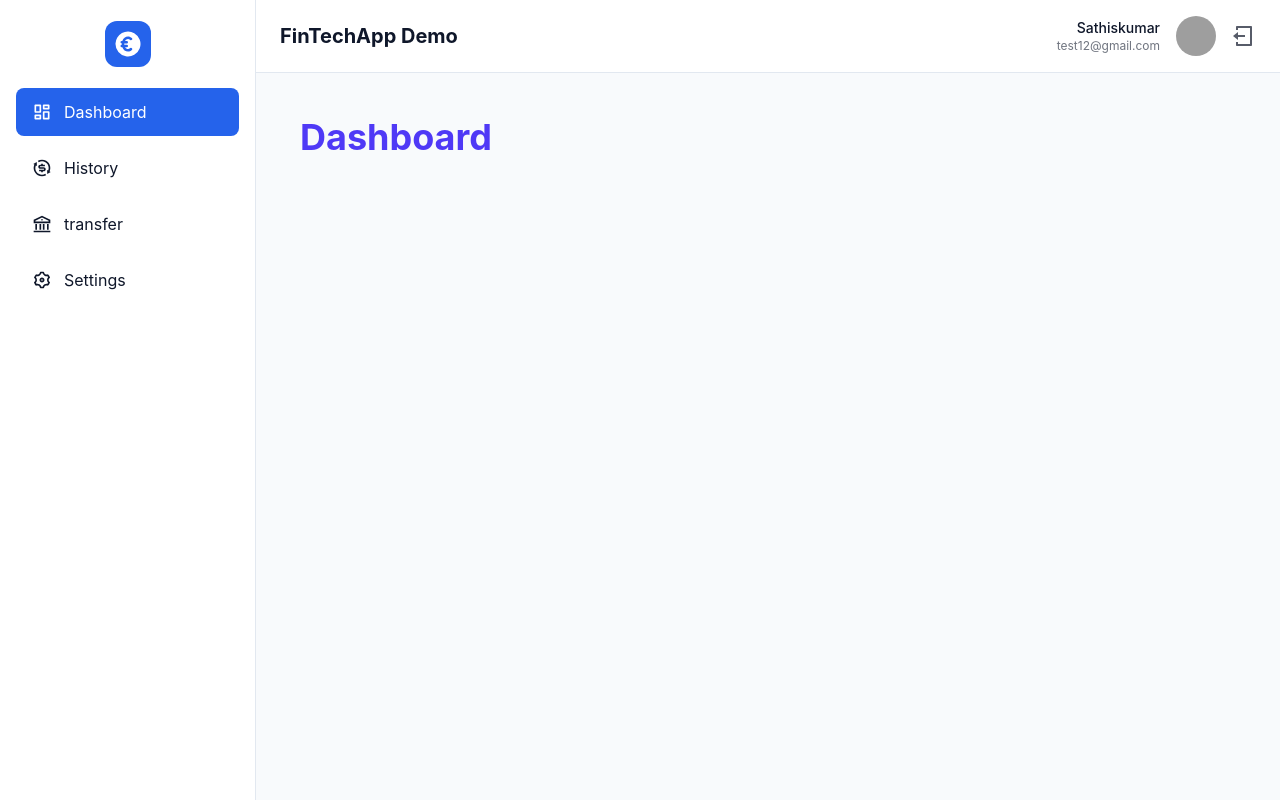
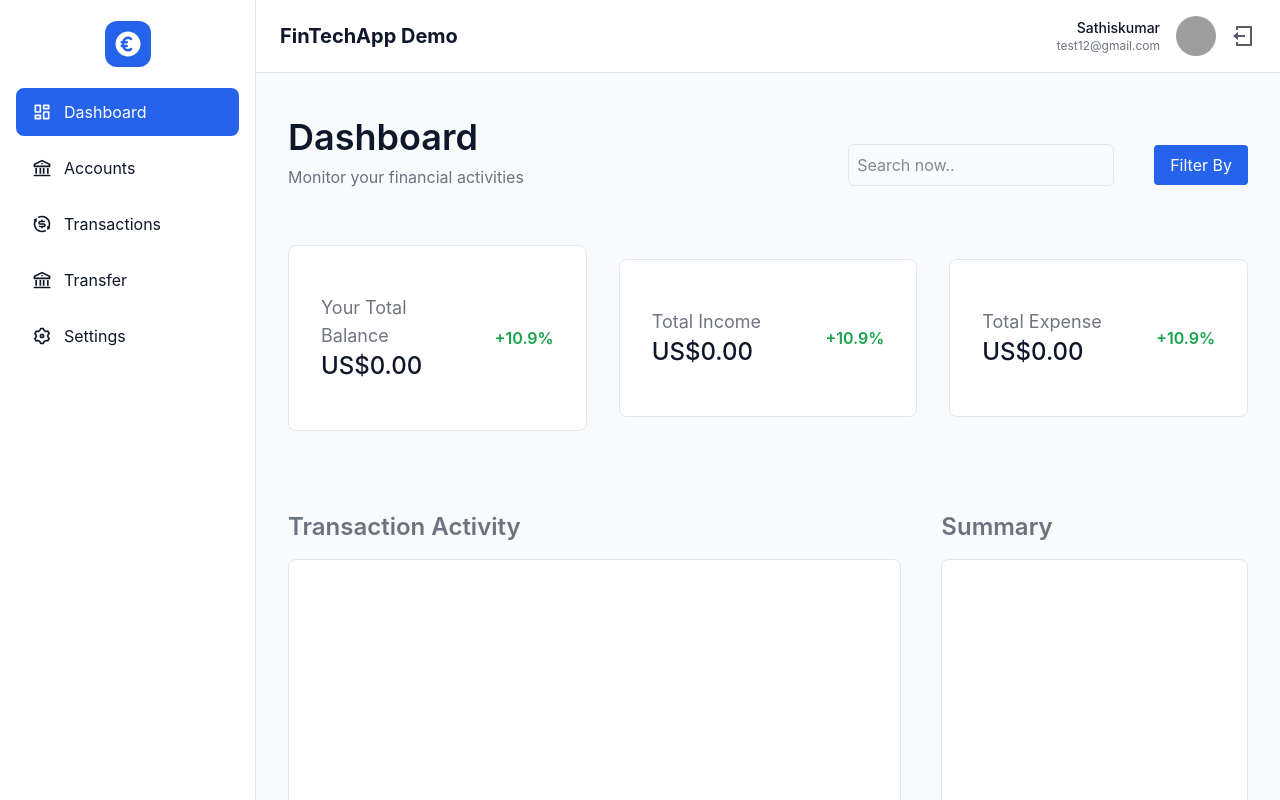
Before and after one commit to sathisk15/Thesis-FinTech-App, a React (Vite) app in the folder frontend/: page /dashboard in a window 1280 px wide. Built offline with nearby package versions, Linux system fonts and the light colour scheme; grey boxes are pictures that could not be loaded.

Commit message:
Dashboard pages added and routers,SideBar updated

```diff
--- a/frontend/src/features/dashboard/DashboardPage.jsx
+++ b/frontend/src/features/dashboard/DashboardPage.jsx
@@ -1,7 +1,105 @@
 const DashboardPage = () => {
   return (
-    <div className="min-h-screen bg-slate-50 p-8">
-      <h1 className="text-4xl font-bold text-indigo-600">Dashboard</h1>
+    <div className="min-h-screen bg-background">
+      <div className="px-0 md:px-5 2xl:px-20">
+        {/* Header */}
+        <div className="flex flex-col md:flex-row md:items-center justify-between py-8">
+          <div className="mb-6">
+            <h1 className="text-4xl font-semibold text-text mb-2">Dashboard</h1>
+            <span className="text-text/60">
+              Monitor your financial activities
+            </span>
+          </div>
+
+          <div className="flex items-center gap-4 md:gap-10 2xl:gap-20">
+            <div className="flex items-center gap-2 border border-border rounded-md p-2">
+              <input
+                placeholder="Search now.."
+                className="bg-transparent outline-none text-text"
+              />
+            </div>
+
+            <button className="flex items-center gap-2 bg-primary py-2 px-4 rounded text-white">
+              <span className="text-base">Filter By</span>
+            </button>
+          </div>
+        </div>
+
+        {/* Stat Cards */}
+        <div className="flex flex-col md:flex-row items-center justify-between gap-8 mb-20">
+          {[
+            { title: 'Your Total Balance', value: 'US$0.00' },
+            { title: 'Total Income', value: 'US$0.00' },
+            { title: 'Total Expense', value: 'US$0.00' },
+          ].map((item) => (
+            <div
+              key={item.title}
+              className="w-full flex items-center justify-between gap-5 px-8 py-12 rounded-lg bg-card border border-border"
+            >
+              <div className="space-y-3">
+                <span className="text-text/60 text-lg">{item.title}</span>
+                <p className="text-2xl font-medium text-text">{item.value}</p>
+              </div>
+
+              <span className="text-success font-semibold">+10.9%</span>
+            </div>
+          ))}
+        </div>
+
+        {/* Charts Section */}
+        <div className="flex flex-col md:flex-row gap-10">
+          <div className="w-full md:w-2/3">
+            <p className="text-2xl font-semibold text-text/60 mb-4">
+              Transaction Activity
+            </p>
+
+            <div className="bg-card border border-border rounded-lg p-4 h-[500px]">
+              {/* Recharts goes here */}
+            </div>
+          </div>
+
+          <div className="w-full md:w-1/3">
+            <p className="text-2xl font-semibold text-text/60 mb-4">Summary</p>
+
+            <div className="bg-card border border-border rounded-lg p-4 h-[500px]">
+              {/* Pie chart goes here */}
+            </div>
+          </div>
+        </div>
+
+        {/* Tables */}
+        <div className="flex flex-col md:flex-row gap-10 mt-20">
+          <div className="w-full md:w-2/3">
+            <p className="text-2xl font-semibold text-text/60 mb-4">
+              Latest Transactions
+            </p>
+
+            <div className="overflow-x-auto bg-card border border-border rounded-lg">
+              <table className="w-full">
+                <thead className="border-b border-border text-text">
+                  <tr>
+                    <th className="py-3 px-4 text-left">Date</th>
+                    <th className="py-3 px-4 text-left">Name</th>
+                    <th className="py-3 px-4 text-left">Status</th>
+                    <th className="py-3 px-4 text-left">Source</th>
+                    <th className="py-3 px-4 text-left">Amount</th>
+                  </tr>
+                </thead>
+                <tbody />
+              </table>
+            </div>
+          </div>
+
+          <div className="w-full md:w-1/3">
+            <p className="text-2xl font-semibold text-text/60">Accounts</p>
+            {/* <span className="text-sm text-text/60">View all your accounts</span> */}
+
+            <div className="mt-4 bg-card border border-border rounded-lg p-4">
+              {/* Accounts list */}
+            </div>
+          </div>
+        </div>
+      </div>
     </div>
   );
 };
--- a/frontend/src/shared/componenets/SideBar.jsx
+++ b/frontend/src/shared/componenets/SideBar.jsx
@@ -9,8 +9,9 @@ import { TbCoinEuroFilled } from 'react-icons/tb';
 
 const navItems = [
   { name: 'Dashboard', path: '/dashboard', icon: RiDashboardLine },
-  { name: 'History', path: '/history', icon: RiExchangeDollarLine },
-  { name: 'transfer', path: '/transfer', icon: RiBankLine },
+  { name: 'Accounts', path: '/account', icon: RiBankLine },
+  { name: 'Transactions', path: '/transactions', icon: RiExchangeDollarLine },
+  { name: 'Transfer', path: '/transfer', icon: RiBankLine },
   { name: 'Settings', path: '/settings', icon: RiSettings3Line },
 ];
 
```
Also changed, not shown: frontend/src/app/router.tsx (+8 -3 lines).
